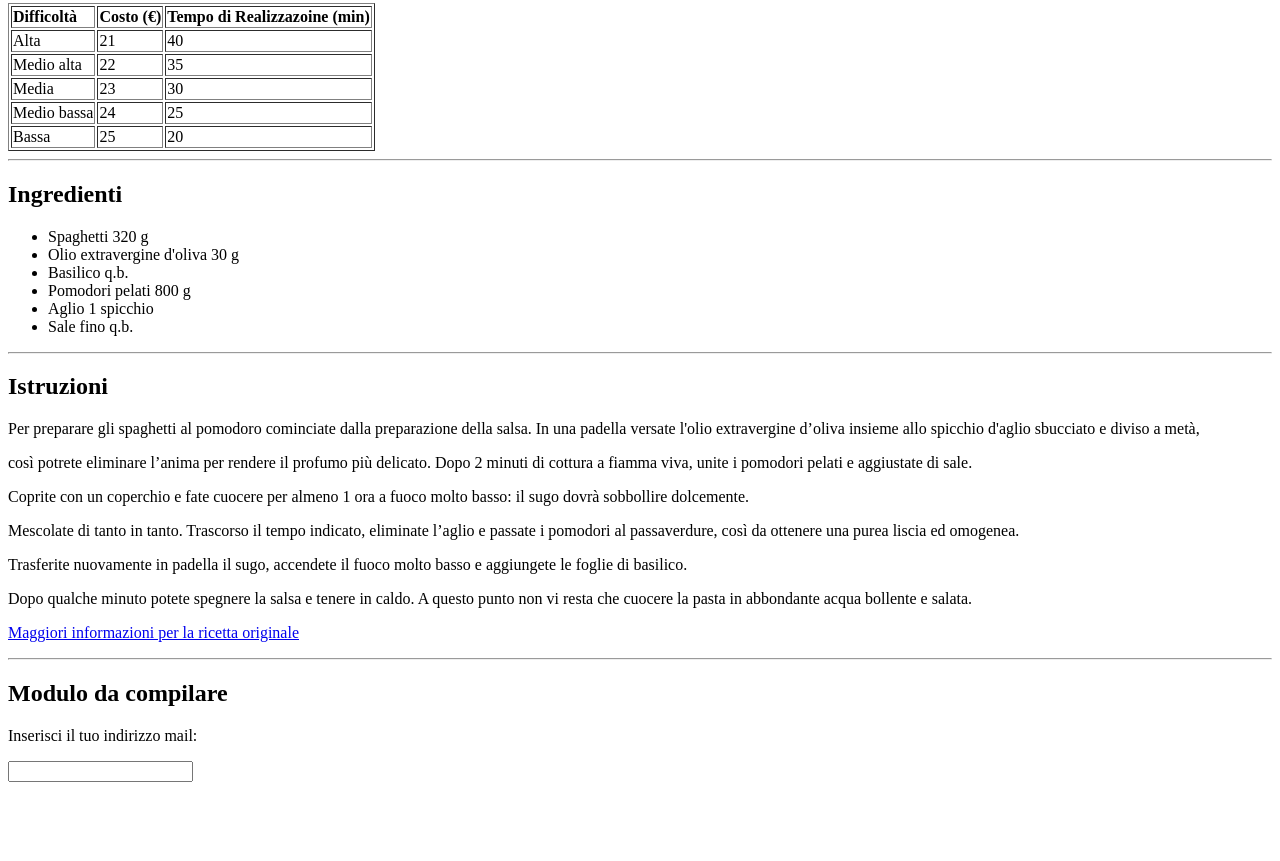
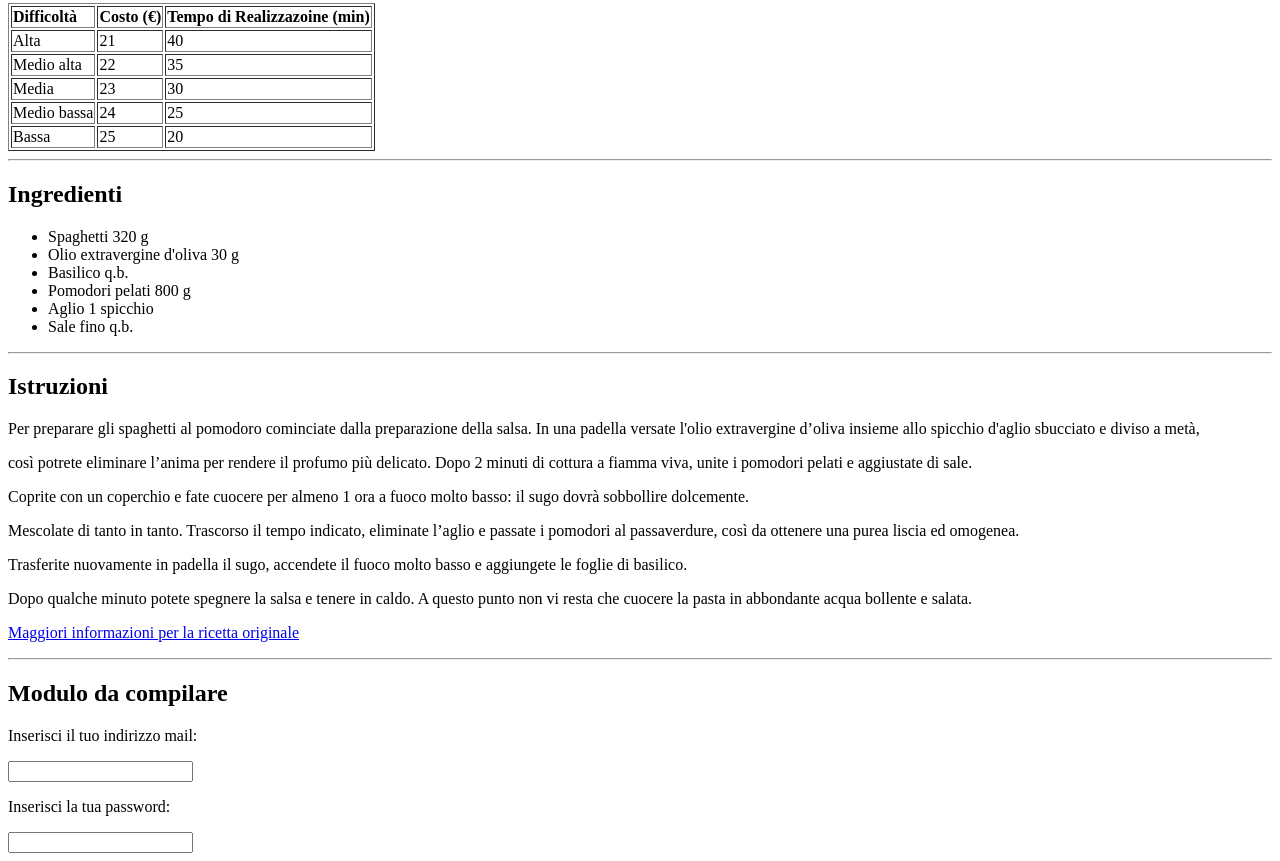
Before and after one commit to Federico892/federico892.github.io, a plain HTML site: page ricetta.html in a window 1280 px wide. Shown: the part 448-1309 px from the top of the page. Before the commit the page ends 1238 px from the top, so only its background shows below. Drawn offline with Linux system fonts and the light colour scheme.

Commit message:
Update ricetta.html

```diff
--- a/ricetta.html
+++ b/ricetta.html
@@ -59,6 +59,9 @@
     <form>
       <p> Inserisci il tuo indirizzo mail: </p>
       <input type="email">
+      <br>
+      <p> Inserisci la tua password: </p>
+      <input type="password">
 
 
     </form>
```
